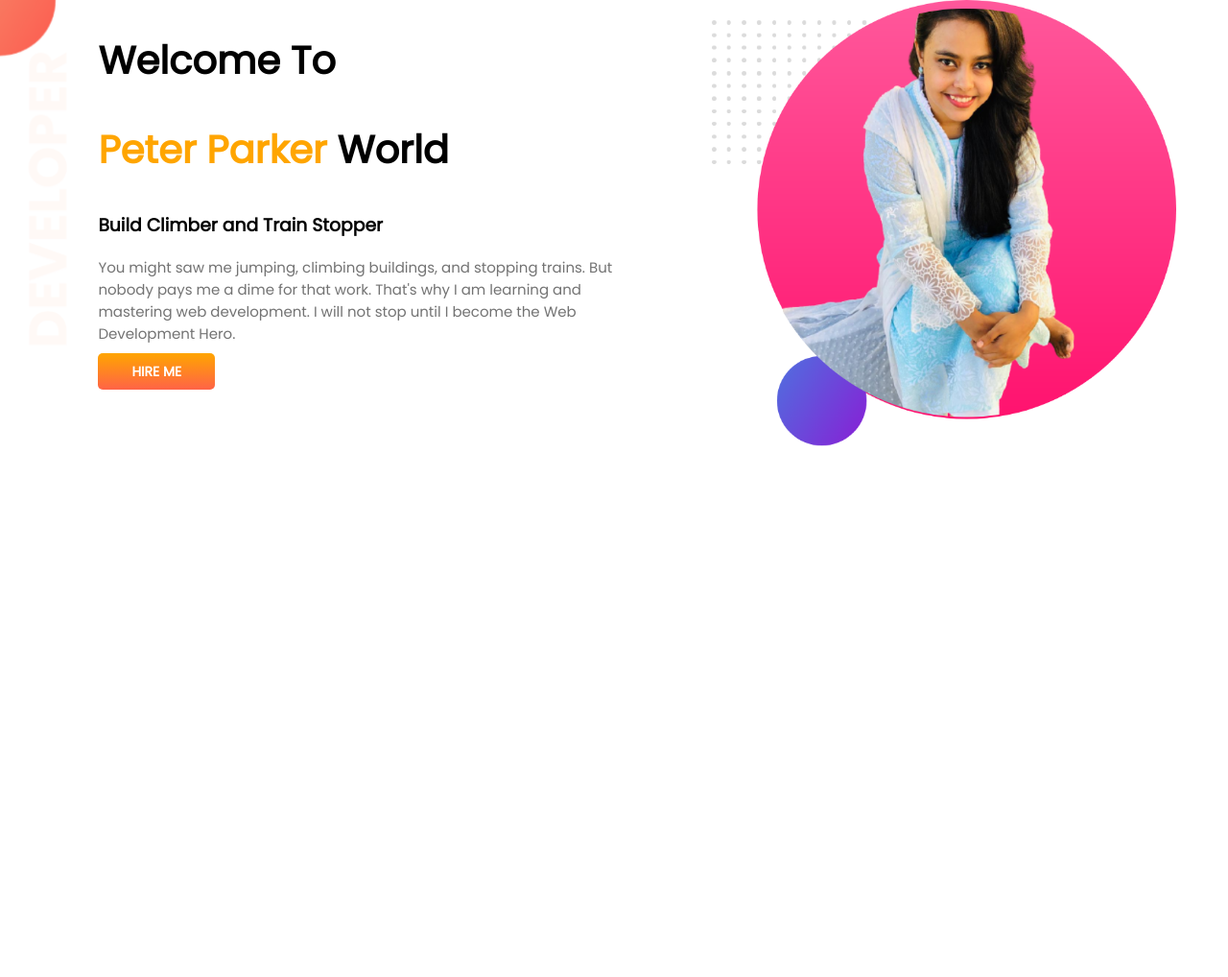
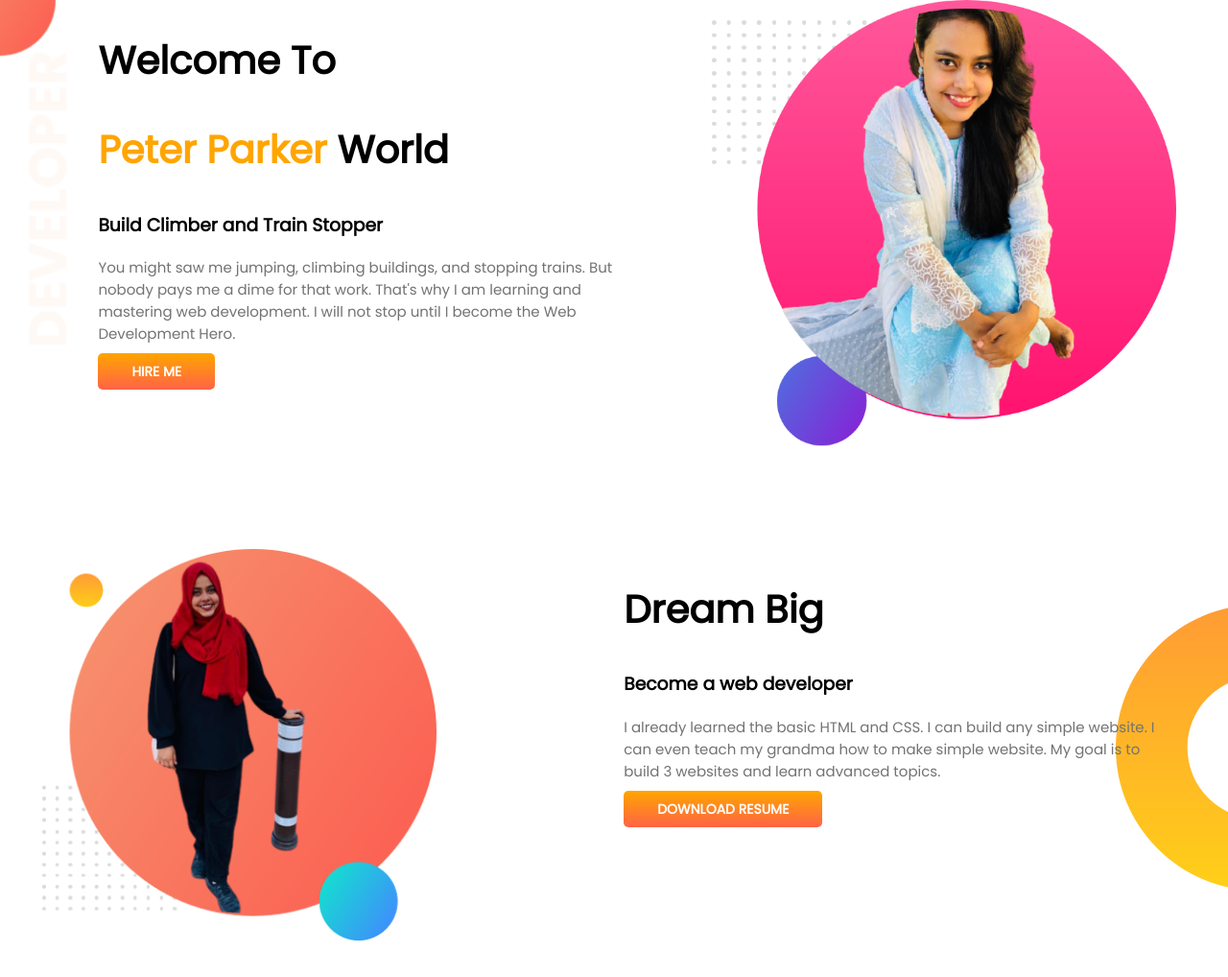
Before and after one commit to jadrita/practice-portfolio, a plain HTML site: page index.html in a window 1280 px wide. Shown: the whole page at 96% size. Before the commit the page ends 800 px from the top, so only its background shows below. Drawn offline with Linux system fonts and the light colour scheme.

Commit message:
dream added

```diff
--- a/index.html
+++ b/index.html
@@ -26,5 +26,17 @@
    </div>
   </section>
 
+  <section class="dream-big">
+    <div>
+      <img class=" half-width-2" src="pictures/portfolio-pic-2.png" alt="">
+          </div>
+    <div class="half-width-2">
+<h1>Dream Big</h1>
+<h3>Become a web developer</h3>
+<p class="description2">I already learned the basic HTML and CSS. I can build any simple website. I <br> can even teach my grandma how to make simple website. My goal is to <br> build 3 websites and learn advanced topics.</p>
+<a class=" link-button-2" href="file:///H:/web-development-course/Projects/practice-portfolio/index.html" target="_blank">DOWNLOAD RESUME </a>
+    </div>
+
+  </section>
 </body>
 </html>
--- a/style.css
+++ b/style.css
@@ -15,6 +15,7 @@ h1{
 
 section{
   display: flex;
+  margin-bottom: 100px;
 }
 .half-width{
   width: 50%;
@@ -37,3 +38,29 @@ font-weight: 700;
   background-repeat: no-repeat;
 
 }
+.description2{
+  color: rgb(115, 115, 115);
+  font-size: 15px;
+}
+.link-button-2{
+  text-decoration: none;
+background-image: linear-gradient(orange, tomato);
+padding: 9px 35px;
+color: white;
+border-radius: 5px;
+font-size: 14px;
+font-weight: 700;
+}
+.half-width-2{
+  width: 75%;
+  padding-left: 8%;
+}
+.half-width-2 img{
+  width: 90%;
+}
+.dream-big{
+  background-image: url(developer-portfolio-master/images/dream-bg.png);
+  background-repeat: no-repeat;
+  background-position: right;
+
+}
```
Also changed, not shown: pictures/portfolio-pic-2.png (added).
